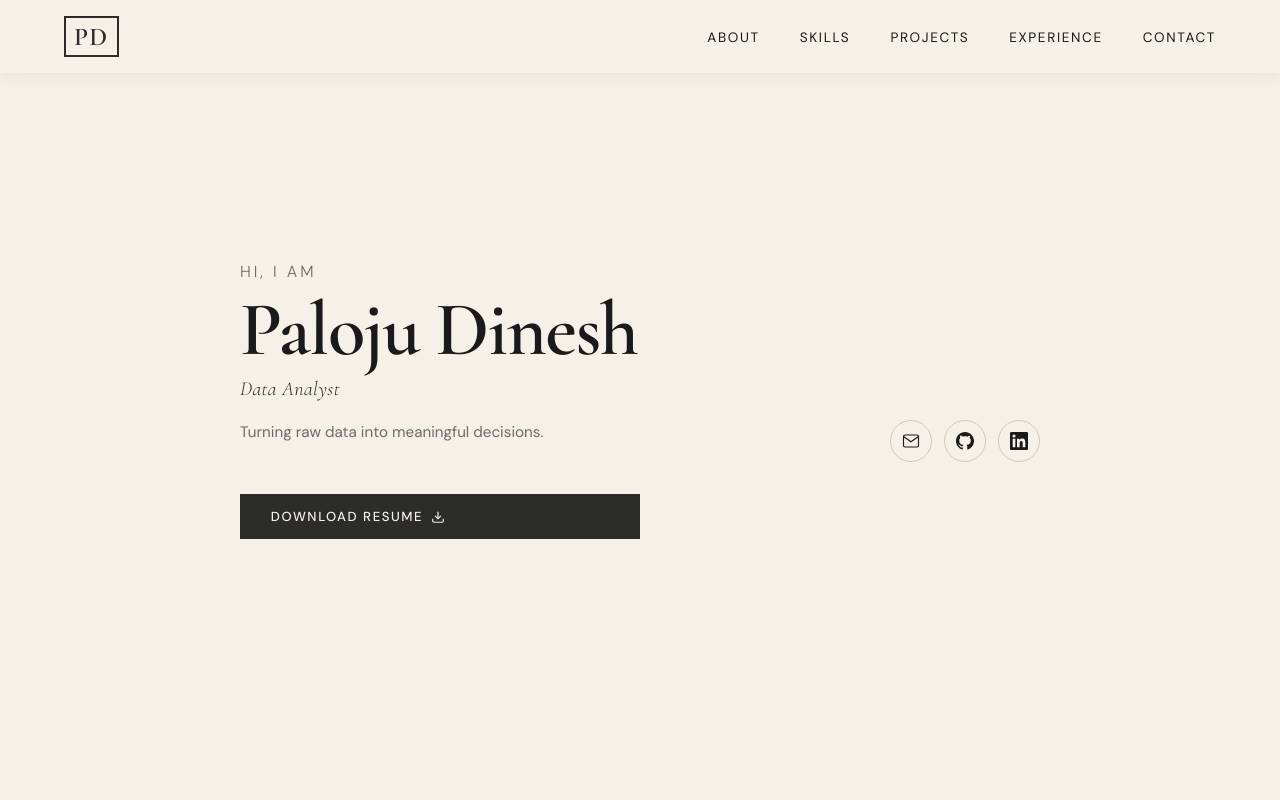
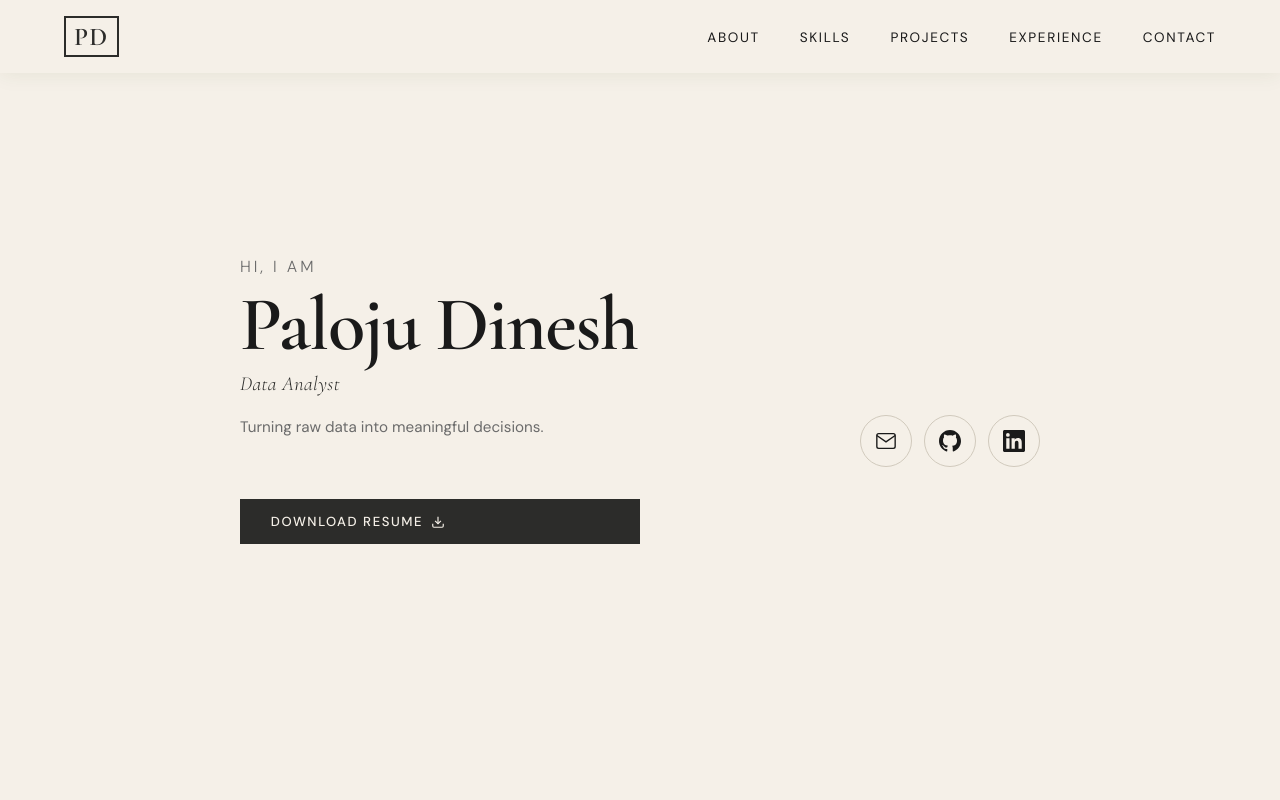
Before and after one commit to Dinesh393/dinesh-paloju-portfolio, a React (Vite) app: page / in a window 1280 px wide. Shown: the top 800 px of the page. Built offline with nearby package versions, Linux system fonts and the light colour scheme.

Commit message:
Updated social link buttons

```diff
--- a/src/components/Hero.module.css
+++ b/src/components/Hero.module.css
@@ -150,11 +150,12 @@
   display: flex;
   gap: 0.75rem;
   margin-bottom: 2rem;
+  justify-content: flex-start;
 }
 
 .socialBtn {
-  width: 42px;
-  height: 42px;
+  width: 52px;
+  height: 52px;
   border: 1.5px solid #d0c9bc;
   border-radius: 50%;
   display: flex;
@@ -162,6 +163,11 @@
   justify-content: center;
   color: var(--text-dark);
   transition: var(--transition);
+}
+
+.socialBtn svg {
+  width: 22px;
+  height: 22px;
 }
 
 .socialBtn:hover {
```
